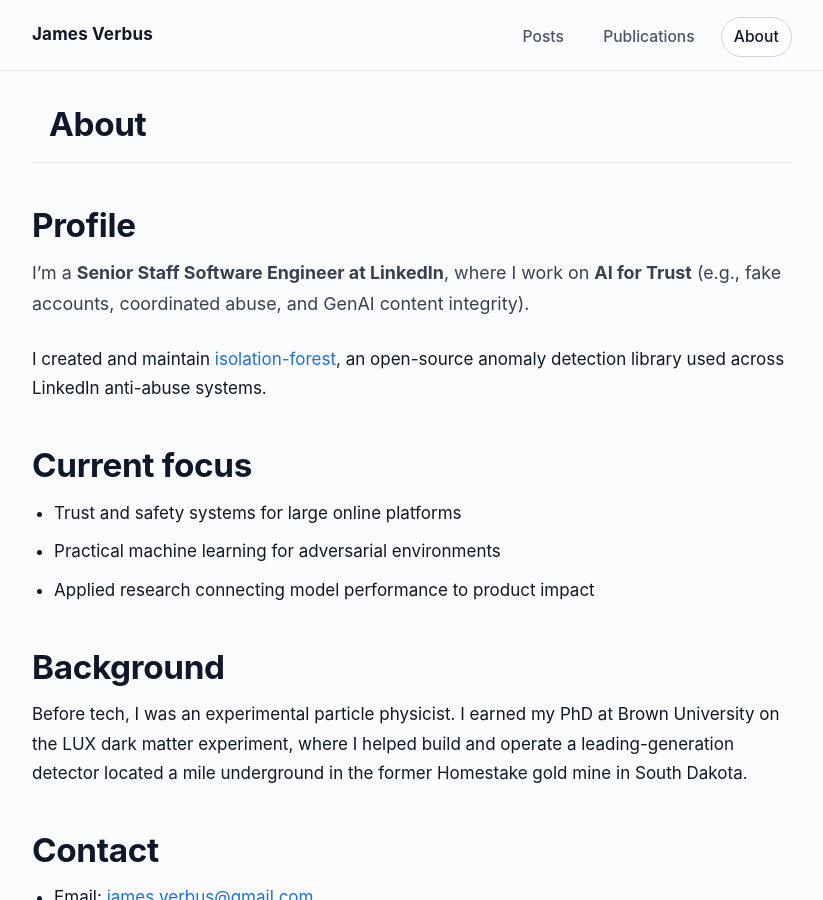
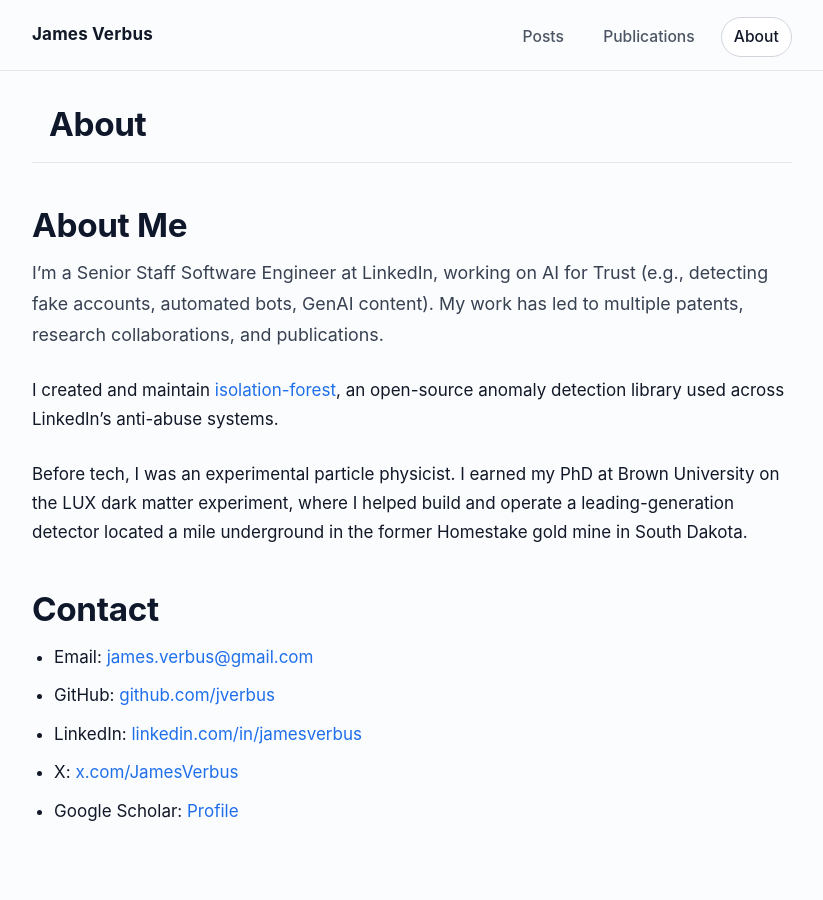
Before and after one commit to jverbus/jverbus.github.io, a Jekyll site: the page built from about.md, in a window 1280 px wide and 900 px high. Shown: the whole window, without its empty margins (228-1051 px from the left). Built offline with Jekyll 4.4.1, drawn with Linux system fonts in a browser that asks for light colours.

Commit message:
content: restore original about page copy

```diff
--- a/about.md
+++ b/about.md
@@ -5,19 +5,11 @@
 ---
 {% include JB/setup %}
 
-## Profile
+## About Me
 
-I'm a **Senior Staff Software Engineer at LinkedIn**, where I work on **AI for Trust** (e.g., fake accounts, coordinated abuse, and GenAI content integrity).
+I'm a Senior Staff Software Engineer at LinkedIn, working on AI for Trust (e.g., detecting fake accounts, automated bots, GenAI content). My work has led to multiple patents, research collaborations, and publications.
 
-I created and maintain [isolation-forest](https://github.com/linkedin/isolation-forest), an open-source anomaly detection library used across LinkedIn anti-abuse systems.
-
-## Current focus
-
-- Trust and safety systems for large online platforms
-- Practical machine learning for adversarial environments
-- Applied research connecting model performance to product impact
-
-## Background
+I created and maintain [isolation-forest](https://github.com/linkedin/isolation-forest), an open-source anomaly detection library used across LinkedIn’s anti-abuse systems.
 
 Before tech, I was an experimental particle physicist. I earned my PhD at Brown University on the LUX dark matter experiment, where I helped build and operate a leading-generation detector located a mile underground in the former Homestake gold mine in South Dakota.
 
```
